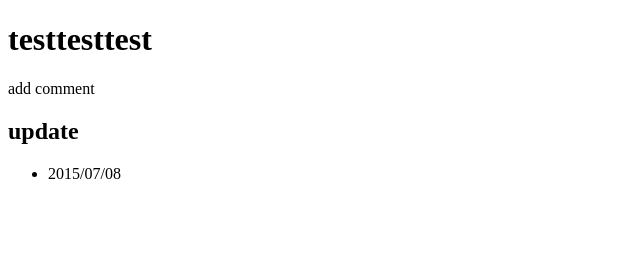
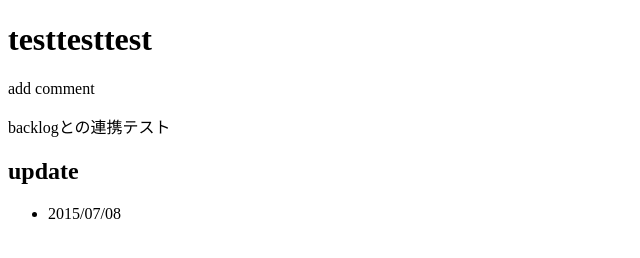
Before and after one commit to EDIkatsura/gittest, a plain HTML site: page index.html in a window 1280 px wide. Shown: the whole page, without its empty margins (0-640 px from the left). Drawn offline with Linux system fonts and the light colour scheme.

Commit message:
[update] 4Z-31 backlog連携テスト
コミット内容がbacklog側のチケットに記録されるか確認

```diff
--- a/index.html
+++ b/index.html
@@ -14,6 +14,7 @@
 <h1>testtesttest</h1>
 
 <p>add comment</p>
+<p>backlogとの連携テスト</p>
 
 <h2>update</h2>
 <ul>
```
